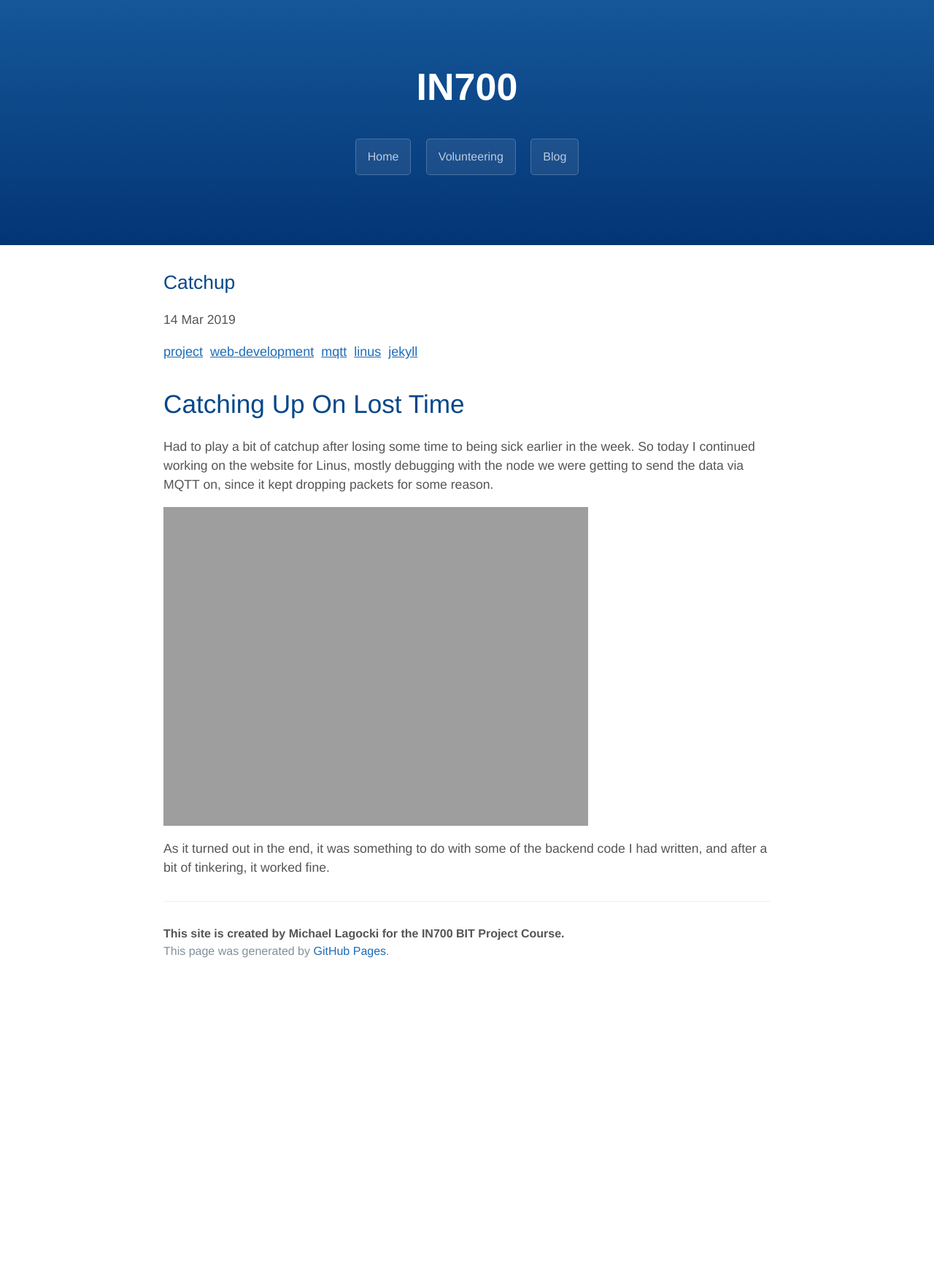
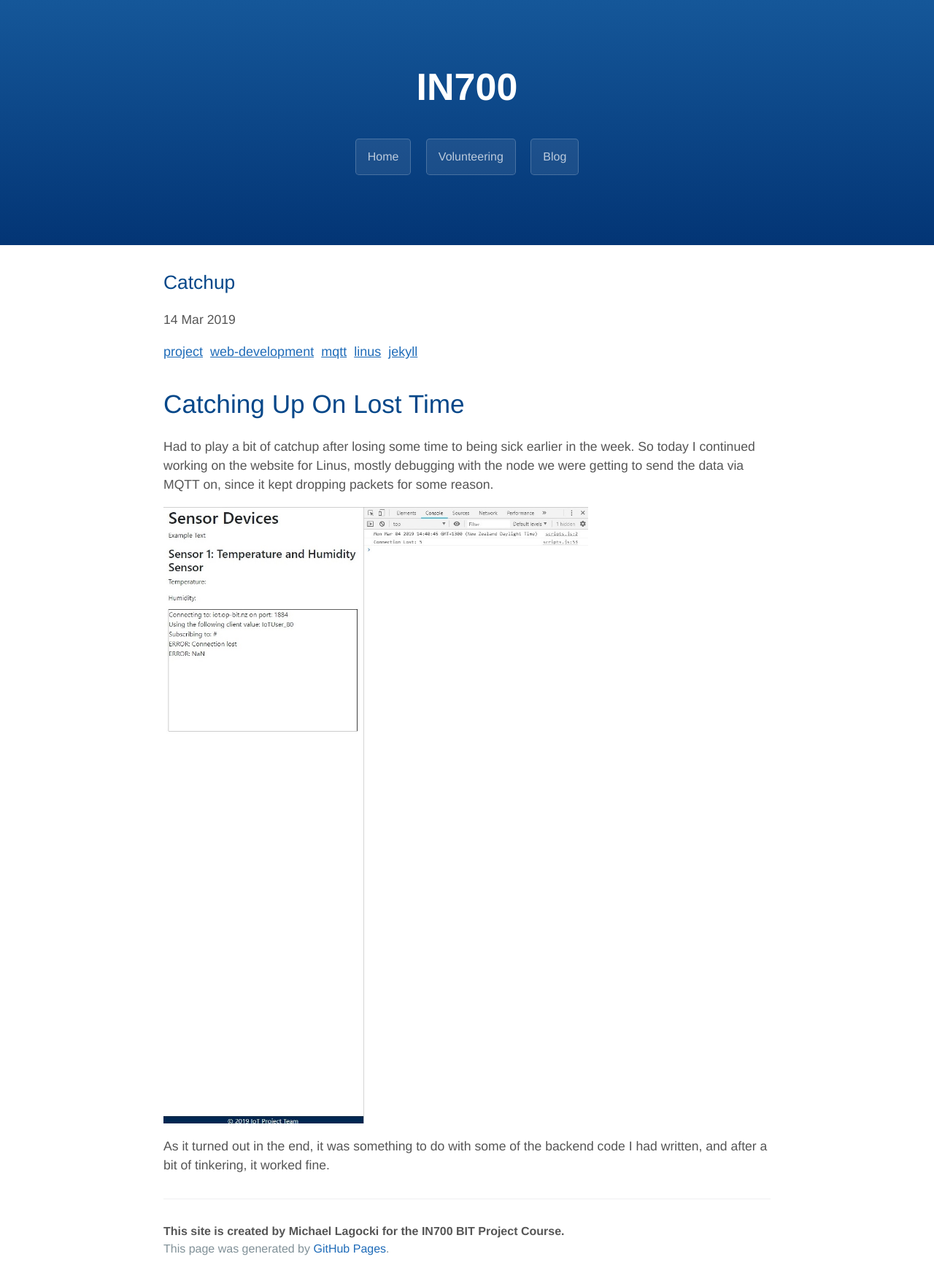
Before and after one commit to kammorne/IN700, a Jekyll site: the page built from _posts/2019-03-14-Catchup.md, in a window 1280 px wide. Shown: the whole page at 73% size. Built offline with Jekyll 4.4.1, drawn with Linux system fonts in a browser that asks for light colours; before the commit the page ends 1348 px from its top, so only the background shows below that.

Commit message:
Update 2019-03-14-Catchup.md

```diff
--- a/_posts/2019-03-14-Catchup.md
+++ b/_posts/2019-03-14-Catchup.md
@@ -11,6 +11,6 @@ tags: project web-development mqtt linus jekyll
 Had to play a bit of catchup after losing some time to being sick earlier in the week. So today I continued working on the website for Linus, mostly debugging with the node we were getting
 to send the data via MQTT on, since it kept dropping packets for some reason.
 
-![Web Development](https://kammorne.github.io/lagoma1_IN700/img/evidenceWebDev1.jpg)
+![Web Development](https://kammorne.github.io/lagoma1_IN700/img/evidenceWebDev.jpg)
 
 As it turned out in the end, it was something to do with some of the backend code I had written, and after a bit of tinkering, it worked fine.
```
